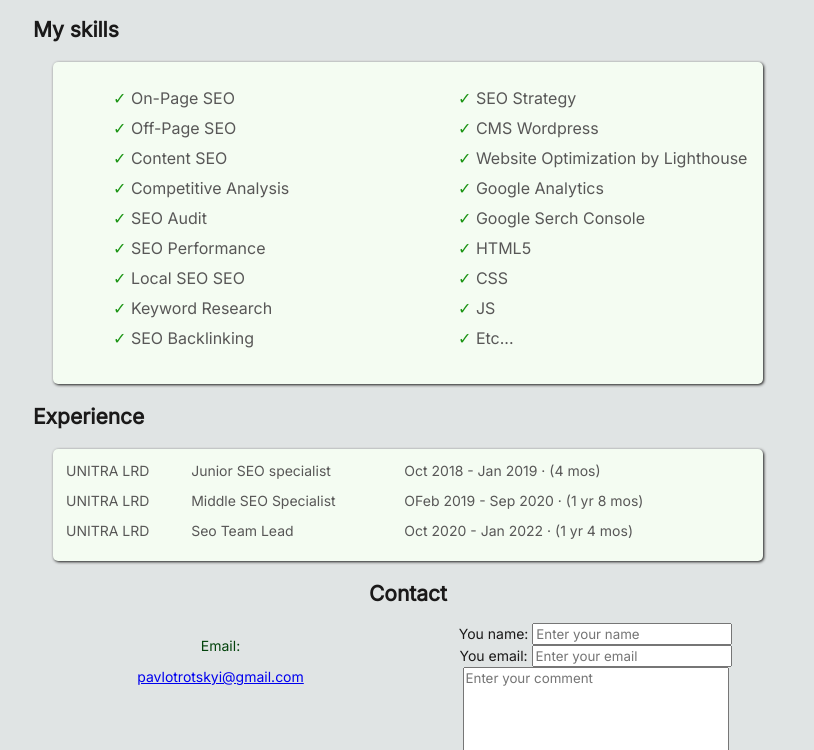
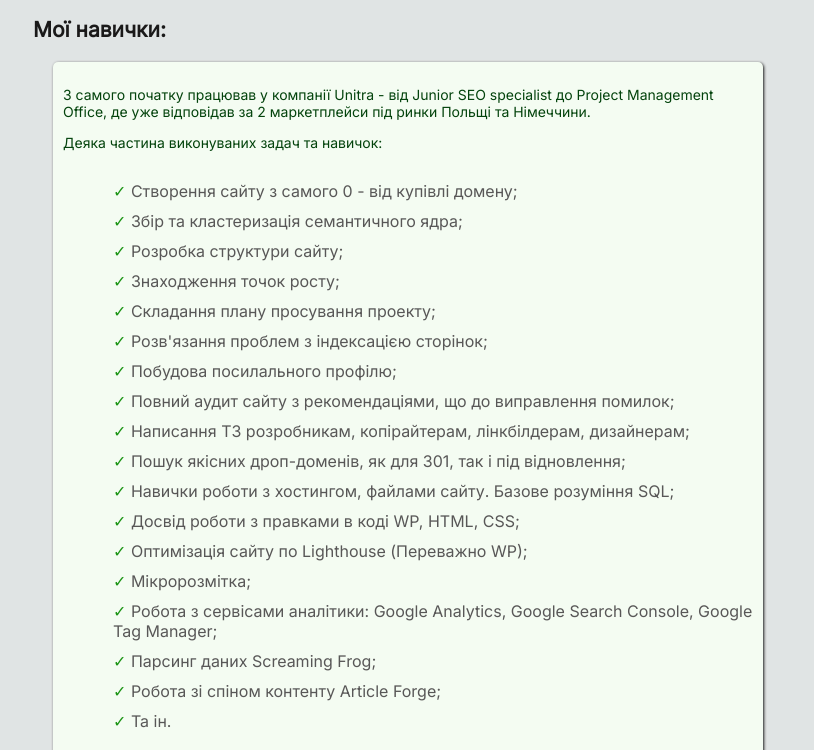
Before and after one commit to PavloTR/CV, a plain HTML site: page index.html in a window 1280 px wide. Shown: the part 202-952 px from the top of the page, without its empty margins (232-1046 px from the left). Drawn offline with Linux system fonts and the light colour scheme.

Commit message:
Add files via upload

```diff
--- a/index.html
+++ b/index.html
@@ -25,51 +25,57 @@
                 </div>
             </div>
 
-        <h2>My skills</h2>
+        <h2>Мої навички:</h2>
 
         <div class="card">
+            <p>З самого початку працював у компанії Unitra - від Junior SEO specialist до Project Management Office, де уже відповідав за 2 маркетплейси під ринки Польщі та Німеччини.</p>
+            <p>Деяка частина виконуваних задач та навичок:</p>
             <div class="row">
                 <ul class="skills">
-                    <li> On-Page SEO </li>
-                    <li> Off-Page SEO </li>
-                    <li> Content SEO </li>
-                    <li> Competitive Analysis </li>
-                    <li> SEO Audit </li>
-                    <li> SEO Performance </li>
-                    <li> Local SEO SEO </li>
-                    <li> Keyword Research </li>
-                    <li> SEO Backlinking </li>
+                        <li> Створення сайту з самого 0 - від купівлі домену;</li>
+                        <li> Збір та кластеризація семантичного ядра;</li>
+                        <li> Розробка структури сайту;</li>
+                        <li> Знаходження точок росту;</li>
+                        <li> Складання плану просування проекту;</li>
+                        <li> Розв'язання проблем з індексацією сторінок;</li>
+                        <li> Побудова посилального профілю;</li>
+                        <li> Повний аудит сайту з рекомендаціями, що до виправлення помилок;</li>
+                        <li> Написання ТЗ розробникам, копірайтерам, лінкбілдерам, дизайнерам;</li>
+                        <li> Пошук якісних дроп-доменів, як для 301, так і під відновлення;</li>
+                        <li> Навички роботи з хостингом, файлами сайту. Базове розуміння SQL;</li>
+                        <li> Досвід роботи з правками в коді WP, HTML, CSS;</li>
+                        <li> Оптимізація сайту по Lighthouse (Переважно WP);</li>
+                        <li> Мікророзмітка;</li>
+                        <li> Робота з сервісами аналітики: Google Analytics, Google Search Console, Google Tag Manager;</li>
+                        <li> Парсинг даних Screaming Frog;</li>
+                        <li> Робота зі спіном контенту Article Forge;</li>
+                        <li> Та ін.</li>
                 </ul>
-                <ul class="skills">
-                    <li> SEO Strategy</li>
-                    <li> CMS Wordpress</li>
-                    <li> Website Optimization by Lighthouse</li>
-                    <li> Google Analytics</li>
-                    <li> Google Serch Console</li>
-                    <li> HTML5</li>
-                    <li> CSS</li>
-                    <li> JS</li>
-                    <li> Etc...</li>
-                </ul>
+
             </div>
         </div>
-        <h2>Experience</h2>
+        <h2>Досвід роботи/посади:</h2>
         <div class="card">
             <table class="experience">
                 <tr>
                     <td>UNITRA LRD</td>
                     <td>Junior SEO specialist</td>
-                    <td>Oct 2018 - Jan 2019 · (4 mos)</td>
+                    <td>Oct 2018 - Jun 2019 · 9 mos</td>
                 </tr>
                 <tr>
                     <td>UNITRA LRD</td>
                     <td>Middle SEO Specialist</td>
-                    <td>OFeb 2019 - Sep 2020 · (1 yr 8 mos)</td>
+                    <td>Jul 2019 - Sep 2020 · 1 yr 3 mos</td>
                 </tr>
                 <tr>
                     <td>UNITRA LRD</td>
-                    <td>Seo Team Lead</td>
-                    <td>Oct 2020 - Jan 2022 · (1 yr 4 mos)</td>
+                    <td>SEO Team Lead</td>
+                    <td>Sep 2020 - Feb 2021 · 6 mos</td>
+                </tr>
+                <tr>
+                    <td>UNITRA LRD</td>
+                    <td>Manager Project Management Office</td>
+                    <td>Feb 2021 - Jan 2022 · 1 yr</td>
                 </tr>
             </table>
         </div>
@@ -77,7 +83,7 @@
 
 </body>
 <footer>
-    <div class="contact-bl">
+    <!-- <div class="contact-bl">
         <h2>Contact</h2>
         <div class="contact-form">
             <div class="contact-list">
@@ -102,6 +108,6 @@
             </div>
         </div>
 
-    </div>
+    </div> -->
 </footer>
 </html>
```
